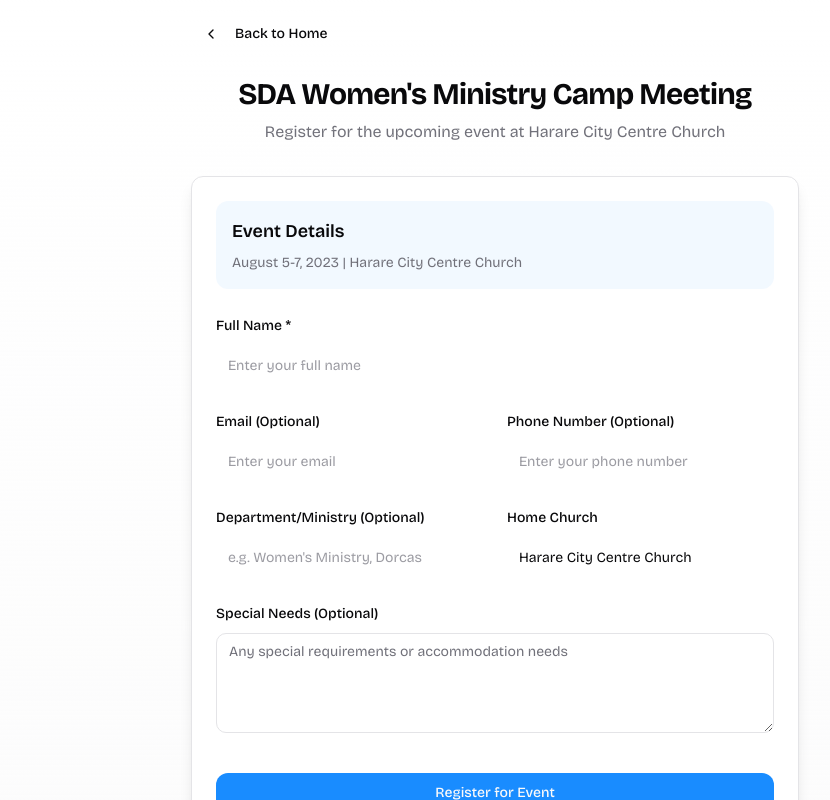
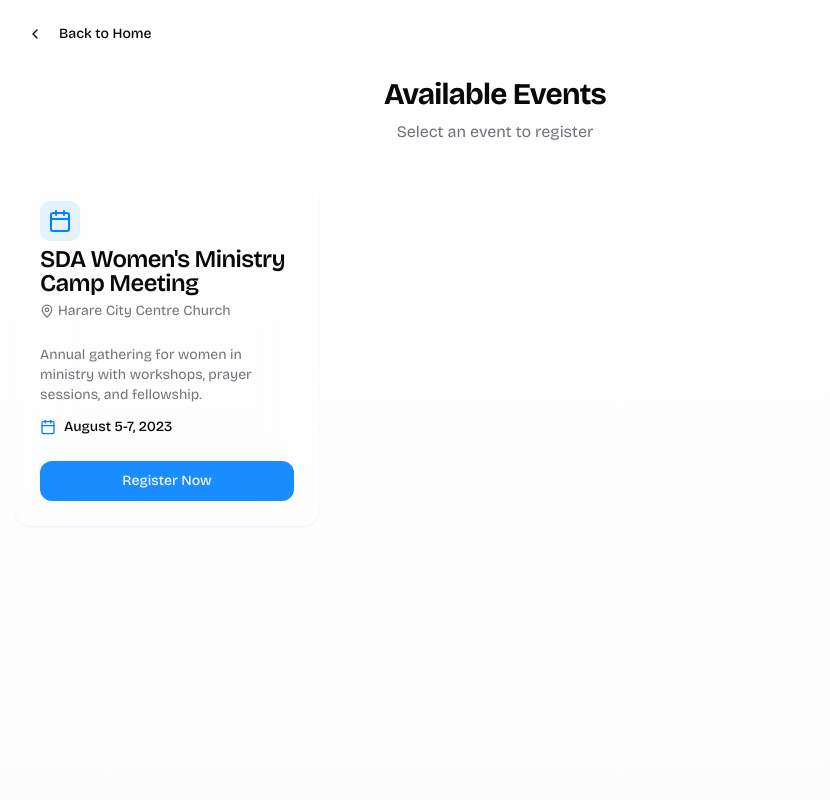
Before and after one commit to jpm7704/roomify-allocations, a React (Vite) app: page /reservations in a window 1280 px wide. Shown: the whole page, without its empty margins (145-975 px from the left). Built offline with nearby package versions, Linux system fonts and the light colour scheme.

Commit message:
Implement dynamic event listing
Implement a dynamic event listing page to display events added by admins, replacing the hardcoded SDA Women's Ministry Camp Meeting.

```diff
--- a/src/components/IndustrySelector.tsx
+++ b/src/components/IndustrySelector.tsx
@@ -55,7 +55,7 @@ const IndustrySelector = ({ onSelectIndustry }: IndustrySelectorProps) => {
       title: 'Reservations',
       description: 'Register for upcoming events and activities',
       icon: <Calendar className="h-8 w-8" />,
-      features: ['SDA Women\'s Ministry Camp Meeting', 'August 5-7, 2023', 'Harare City Centre Church']
+      features: ['View Available Events', 'Quick Registration', 'No Account Required']
     }
   ];
 
--- a/src/pages/Reservations.tsx
+++ b/src/pages/Reservations.tsx
@@ -1,6 +1,6 @@
 
-import { useState } from 'react';
-import { ChevronLeft } from 'lucide-react';
+import { useState, useEffect } from 'react';
+import { ChevronLeft, Calendar, MapPin, Users } from 'lucide-react';
 import { Button } from '@/components/ui/button';
 import { Input } from '@/components/ui/input';
 import { Textarea } from '@/components/ui/textarea';
@@ -18,10 +18,39 @@ import {
 import { useForm } from 'react-hook-form';
 import { useNavigate } from 'react-router-dom';
 import { useEventRegistration } from '@/hooks/allocation-actions/useEventRegistration';
+import { Card, CardContent, CardDescription, CardFooter, CardHeader, CardTitle } from '@/components/ui/card';
+
+// Interface for event data
+interface Event {
+  id: string;
+  title: string;
+  date: string;
+  location: string;
+  description?: string;
+}
 
 const Reservations = () => {
   const navigate = useNavigate();
+  const [events, setEvents] = useState<Event[]>([]);
+  const [selectedEvent, setSelectedEvent] = useState<Event | null>(null);
   const { registerAttendee, isSubmitting } = useEventRegistration();
+
+  // Simulating events from a database - in a real app, this would come from supabase
+  useEffect(() => {
+    // Dummy events data - in a real implementation, this would be fetched from the database
+    const availableEvents: Event[] = [
+      {
+        id: '1',
+        title: 'SDA Women\'s Ministry Camp Meeting',
+        date: 'August 5-7, 2023',
+        location: 'Harare City Centre Church',
+        description: 'Annual gathering for women in ministry with workshops, prayer sessions, and fellowship.'
+      },
+      // In a real implementation, more events would be fetched from the database
+    ];
+
+    setEvents(availableEvents);
+  }, []);
 
   const form = useForm({
     defaultValues: {
@@ -29,13 +58,26 @@ const Reservations = () => {
       email: '',
       phone: '',
       department: '',
-      homeChurch: 'Harare City Centre Church',
+      homeChurch: '',
       specialNeeds: '',
-      eventName: 'SDA Women\'s Ministry Camp Meeting'
+      eventName: selectedEvent?.title || ''
     }
   });
 
+  // Update form when selectedEvent changes
+  useEffect(() => {
+    if (selectedEvent) {
+      form.setValue('eventName', selectedEvent.title);
+      form.setValue('homeChurch', '');
+    }
+  }, [selectedEvent, form]);
+
   const handleSubmit = async (values: any) => {
+    if (!selectedEvent) {
+      toast.error("Please select an event first");
+      return;
+    }
+
     try {
       const result = await registerAttendee({
         name: values.name,
@@ -44,7 +86,7 @@ const Reservations = () => {
         department: values.department,
         homeChurch: values.homeChurch,
         specialNeeds: values.specialNeeds,
-        eventName: values.eventName
+        eventName: selectedEvent.title
       });
 
       if (result.success) {
@@ -54,10 +96,11 @@ const Reservations = () => {
           email: '',
           phone: '',
           department: '',
-          homeChurch: 'Harare City Centre Church',
+          homeChurch: '',
           specialNeeds: '',
-          eventName: 'SDA Women\'s Ministry Camp Meeting'
+          eventName: ''
         });
+        setSelectedEvent(null);
       } else {
         toast.error("Failed to submit registration");
       }
@@ -71,36 +114,85 @@ const Reservations = () => {
     navigate('/');
   };
 
-  return (
-    <div className="min-h-screen bg-gradient-to-b from-background to-muted/30 p-4">
-      <div className="page-container max-w-2xl mx-auto">
+  const selectEvent = (event: Event) => {
+    setSelectedEvent(event);
+  };
+
+  // View for event selection
+  const renderEventSelection = () => (
+    <div className="space-y-6">
+      <div className="text-center mb-8">
+        <h1 className="text-3xl font-bold tracking-tight mb-2">Available Events</h1>
+        <p className="text-muted-foreground">
+          Select an event to register
+        </p>
+      </div>
+
+      <div className="grid gap-6 sm:grid-cols-2 lg:grid-cols-3">
+        {events.map((event) => (
+          <Card
+            key={event.id}
+            className="cursor-pointer hover:border-primary/50 transition-all"
+            onClick={() => selectEvent(event)}
+          >
+            <CardHeader>
+              <div className="p-2 w-fit rounded-md bg-primary/10 text-primary">
+                <Calendar className="h-6 w-6" />
+              </div>
+              <CardTitle className="mt-4">{event.title}</CardTitle>
+              <CardDescription className="flex items-center gap-1 mt-1">
+                <MapPin className="h-3.5 w-3.5" /> {event.location}
+              </CardDescription>
+            </CardHeader>
+            <CardContent>
+              <p className="text-sm text-muted-foreground mb-3">{event.description}</p>
+              <div className="flex items-center text-sm font-medium">
+                <Calendar className="h-4 w-4 mr-2 text-primary" />
+                {event.date}
+              </div>
+            </CardContent>
+            <CardFooter>
+              <Button className="w-full">
+                Register Now
+              </Button>
+            </CardFooter>
+          </Card>
+        ))}
+      </div>
+    </div>
+  );
+
+  // View for registration form
+  const renderRegistrationForm = () => (
+    <div className="bg-card shadow-lg rounded-xl p-6 border border-border">
+      <div className="flex items-center gap-2 mb-4">
         <Button
           variant="ghost"
           size="sm"
-          onClick={goToHome}
-          className="mb-6"
+          onClick={() => setSelectedEvent(null)}
+          className="h-8 px-2"
         >
-          <ChevronLeft className="h-4 w-4 mr-2" />
-          Back to Home
+          <ChevronLeft className="h-4 w-4 mr-1" />
+          Back to events
         </Button>
-
-        <div className="mb-8 text-center">
-          <h1 className="text-3xl font-bold tracking-tight mb-2">SDA Women's Ministry Camp Meeting</h1>
-          <p className="text-muted-foreground">
-            Register for the upcoming event at Harare City Centre Church
-          </p>
       </div>
 
-        <div className="bg-card shadow-lg rounded-xl p-6 border border-border">
+      <div className="bg-primary/5 rounded-lg p-4 mb-6">
+        <h2 className="font-semibold text-lg mb-1">{selectedEvent?.title}</h2>
+        <div className="flex flex-col gap-1 text-sm text-muted-foreground">
+          <div className="flex items-center">
+            <Calendar className="h-3.5 w-3.5 mr-1.5" />
+            {selectedEvent?.date}
+          </div>
+          <div className="flex items-center">
+            <MapPin className="h-3.5 w-3.5 mr-1.5" />
+            {selectedEvent?.location}
+          </div>
+        </div>
+      </div>
+
       <Form {...form}>
         <form onSubmit={form.handleSubmit(handleSubmit)} className="space-y-6">
-              <div className="bg-primary/5 rounded-lg p-4 mb-6">
-                <h2 className="font-semibold text-lg mb-2">Event Details</h2>
-                <p className="text-sm text-muted-foreground">
-                  August 5-7, 2023 | Harare City Centre Church
-                </p>
-              </div>
-
           <FormField
             control={form.control}
             name="name"
@@ -194,6 +286,22 @@ const Reservations = () => {
         </form>
       </Form>
     </div>
+  );
+
+  return (
+    <div className="min-h-screen bg-gradient-to-b from-background to-muted/30 p-4">
+      <div className="page-container max-w-5xl mx-auto">
+        <Button
+          variant="ghost"
+          size="sm"
+          onClick={goToHome}
+          className="mb-6"
+        >
+          <ChevronLeft className="h-4 w-4 mr-2" />
+          Back to Home
+        </Button>
+
+        {!selectedEvent ? renderEventSelection() : renderRegistrationForm()}
       </div>
     </div>
   );
```
Lines whose indentation alone changed are shown as unchanged.
